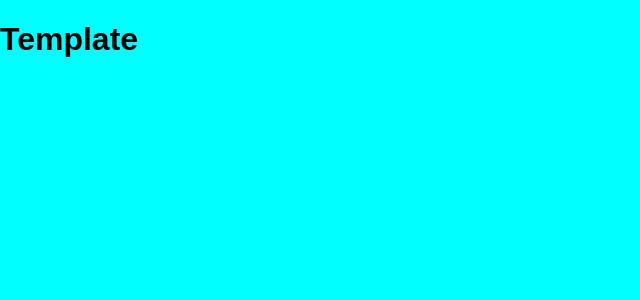
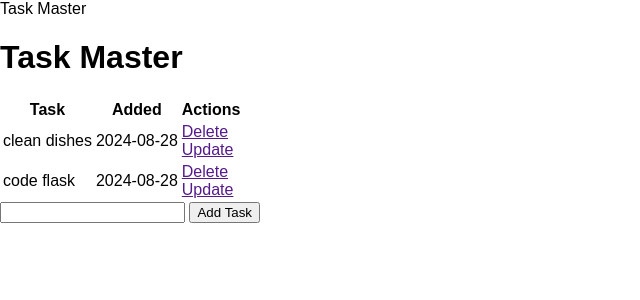
Before and after one commit to wellrestedmango/flask_practice, a Flask app: page / in a window 1280 px wide. Shown: the top 300 px of the page, without its empty margins (0-640 px from the left). Run offline with Flask 3, Linux system fonts and the light colour scheme.

Commit message:
further progress on to do list app

```diff
--- a/app.py
+++ b/app.py
@@ -2,6 +2,8 @@ import flask
 from flask import Flask
 from flask import render_template
 from flask import url_for
+from flask import request
+from flask import redirect
 from flask_sqlalchemy import SQLAlchemy
 from datetime import datetime
 
@@ -18,9 +20,23 @@ class Todo(db.Model):
         return '<Task %r>' % self.id
 
 
-@app.route("/")
-def hello_world():
-    return render_template('index.html')
+@app.route("/", methods =['POST', 'GET'])
+def index():
+    if request.method == 'POST':
+        task_content = request.form['content']
+        new_task = Todo(content = task_content)
+
+        try:
+            db.session.add(new_task)
+            db.session.commit()
+            return redirect('/')
+        except:
+            return 'There was an issue adding your task'
+    else:
+        tasks = Todo.query.order_by(Todo.date_created).all()
+        return render_template('index.html', tasks=tasks)
+
+
 
 if __name__ == "__main__":
     app.run(debug=True)
--- a/static/css/main.css
+++ b/static/css/main.css
@@ -1,5 +1,4 @@
 body {
     margin: 0;
     font-family: sans-serif;
-    background-color: aqua;
 }
--- a/templates/index.html
+++ b/templates/index.html
@@ -1,11 +1,38 @@
 {% extends 'base.html' %}
 
 {% block head %}
-
+<title>Task Master</title>
 {% endblock %}
 
 
 
 {% block body %}
-<h1>Template</h1>
+<div class="content">
+    <h1>Task Master</h1>
+
+    <table>
+        <tr>
+            <th>Task</th>
+            <th>Added</th>
+            <th>Actions</th>
+        </tr>
+        {% for task in tasks %}
+            <tr>
+                <td> {{ task.content }}</td>
+                <td> {{ task.date_created.date() }}</td>
+                <td>
+                    <a href="">Delete</a>
+                    <br>
+                    <a href="">Update</a>
+                </td>
+            </tr>
+        {% endfor %}
+    </table>
+
+    <form action="/" method="POST">
+        <input type="text" name="content" id="content">
+        <input type="submit" value="Add Task">
+    </form>
+
+</div>
 {% endblock %}
```
Also changed, not shown: instance/test.db (added).
